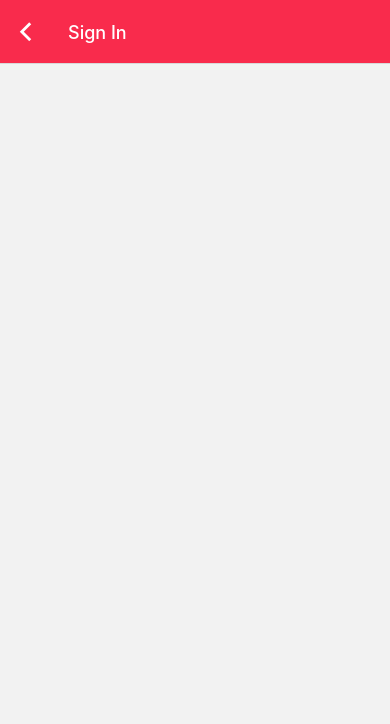
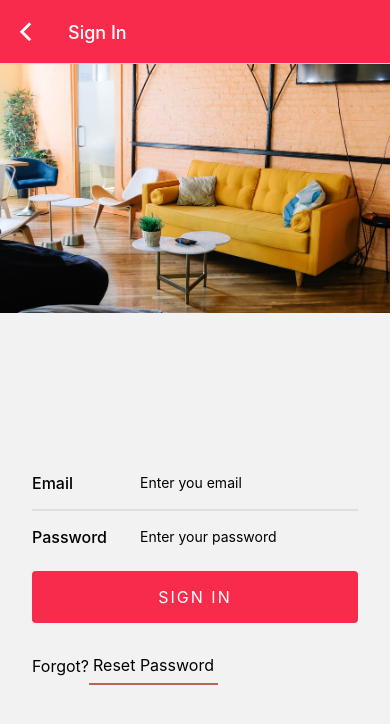
Before and after one commit to codetrainafrica/ampersand-contact-rn-demo, a React Native app: screen /Login in a window 390 px wide. Shown: the top 724 px of the page. Built offline with nearby package versions, Linux system fonts and the light colour scheme.

Commit message:
style Login screen

```diff
--- a/src/screens/Login.js
+++ b/src/screens/Login.js
@@ -1,14 +1,124 @@
 import React from "react";
-import { StyleSheet, Text, View } from "react-native";
+import {
+  Image,
+  StyleSheet,
+  Text,
+  TextInput,
+  View,
+  TouchableOpacity,
+} from "react-native";
+import KeyboardSpacer from "react-native-keyboard-spacer";
+import Button from "../components/Button";
 
 const Login = () => {
   return (
-    <View>
-      <Text></Text>
+    <View style={styles.container}>
+      <View style={styles.imageContainer}>
+        <Image
+          source={require("../../assets/office-couch.jpeg")}
+          style={styles.image}
+        />
+      </View>
+
+      <View style={styles.formContainer}>
+        <View style={styles.inputView}>
+          <Text style={styles.label}>Email</Text>
+          <TextInput placeholder="Enter you email" style={styles.input} />
+        </View>
+
+        <View style={styles.separator} />
+
+        <View style={styles.inputView}>
+          <Text style={styles.label}>Password</Text>
+          <TextInput
+            placeholder="Enter your password"
+            style={styles.input}
+            secureTextEntry
+          />
+        </View>
+
+        <TouchableOpacity style={styles.signInBtn}>
+          <Text style={styles.btnText}>SIGN IN</Text>
+        </TouchableOpacity>
+
+        {/* <KeyboardSpacer /> */}
+
+        <View style={styles.forgotPasswordView}>
+          <Text style={styles.forgotPassword}>Forgot?</Text>
+          <Button text="Reset Password" />
+        </View>
+      </View>
     </View>
   );
 };
 
+const styles = StyleSheet.create({
+  container: {
+    flex: 1,
+  },
+
+  imageContainer: {
+    flex: 1,
+  },
+
+  formContainer: {
+    flex: 2,
+    padding: 16,
+    justifyContent: "center",
+  },
+
+  image: {
+    height: "100%",
+    width: "100%",
+    resizeMode: "cover",
+  },
+
+  inputView: {
+    flexDirection: "row",
+    padding: 16,
+    justifyContent: "space-between",
+  },
+
+  label: {
+    fontSize: 16,
+    fontWeight: "500",
+  },
+
+  input: {
+    maxWidth: "70%",
+  },
+
+  separator: {
+    borderWidth: 1,
+    borderColor: "#dfdfdf",
+    marginHorizontal: 16,
+  },
+
+  signInBtn: {
+    padding: 16,
+    alignItems: "center",
+    justifyContent: "center",
+    backgroundColor: "#f92b4c",
+    marginHorizontal: 16,
+    borderRadius: 4,
+    marginVertical: 8,
+  },
+
+  btnText: {
+    color: "#fff",
+    fontSize: 16,
+    letterSpacing: 2,
+  },
+
+  forgotPasswordView: {
+    flexDirection: "row",
+    alignItems: "center",
+    margin: 16,
+  },
+
+  forgotPassword: {
+    fontSize: 16,
+  },
+});
+
 export default Login;
-
-const styles = StyleSheet.create({});
```
